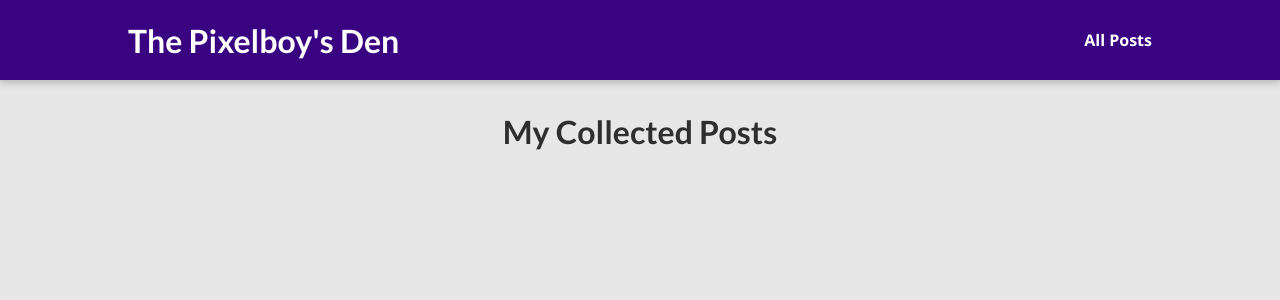
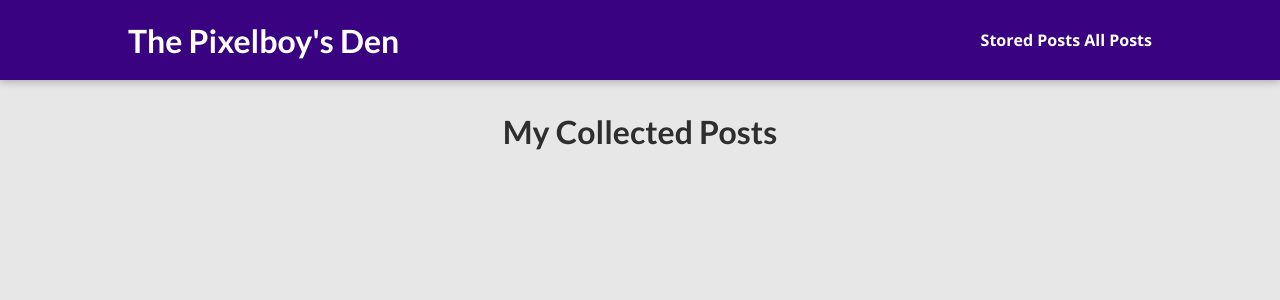
Before and after one commit to thepixelboy/django-personal-blog, a Django app: page /posts in a window 1280 px wide. Shown: the top 300 px of the page. Run offline with Django 3.2, Linux system fonts and the light colour scheme; data that the repository does not hold is empty.

Commit message:
feat: manage read later posts via session

```diff
--- a/blog/views.py
+++ b/blog/views.py
@@ -62,5 +62,31 @@ class SinglePostView(View):
 
 
 class ReadLaterView(View):
-    def post(self, request, slug):
-        ...
+    def get(self, request):
+        stored_posts = request.session.get("stored_posts")
+
+        context = {}
+
+        if stored_posts is None or len(stored_posts) == 0:
+            context["posts"] = []
+            context["has_posts"] = False
+        else:
+            posts = Post.objects.filter(id__in=stored_posts)
+            context["posts"] = posts
+            context["has_posts"] = True
+
+        return render(request, "blog/stored-posts.html", context)
+
+    def post(self, request):
+        stored_posts = request.session.get("stored_posts")
+
+        if stored_posts is None:
+            stored_posts = []
+
+        post_id = int(request.POST["post_id"])
+
+        if post_id not in stored_posts:
+            stored_posts.append(post_id)
+            request.session["stored_posts"] = stored_posts
+
+        return HttpResponseRedirect("/")
--- a/templates/base.html
+++ b/templates/base.html
@@ -12,6 +12,7 @@
     <header id="main-navigation">
     <h1><a href="{% url "starting-page" %}">The Pixelboy's Den</a></h1>
     <nav>
+      <a href="{% url "read-later" %}">Stored Posts</a>
       <a href="{% url "posts-page" %}">All Posts</a>
     </nav>
   </header>
```
Also changed, not shown: blog/templates/blog/stored-posts.html (added, +16 -0 lines).
